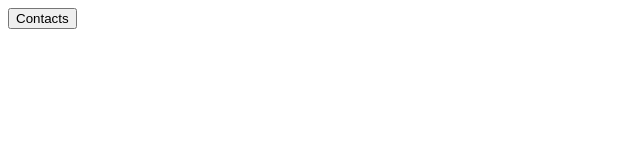
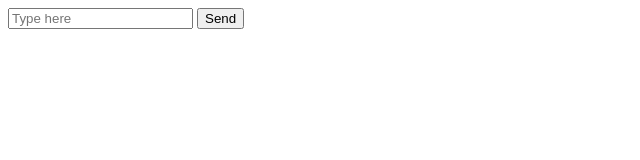
Before and after one commit to jerdeva/goit-typescript-hw-01, a website: page index.html in a window 1280 px wide. Shown: the whole page, without its empty margins (0-640 px from the left). Drawn offline with Linux system fonts and the light colour scheme.

Commit message:
added input area

```diff
--- a/index.html
+++ b/index.html
@@ -8,6 +8,7 @@
 
 </head>
 <body>
-    <button>Contacts</button>
+<input type="text" name="input" placeholder="Type here" />
+    <button>Send</button>
 </body>
 </html>
```
